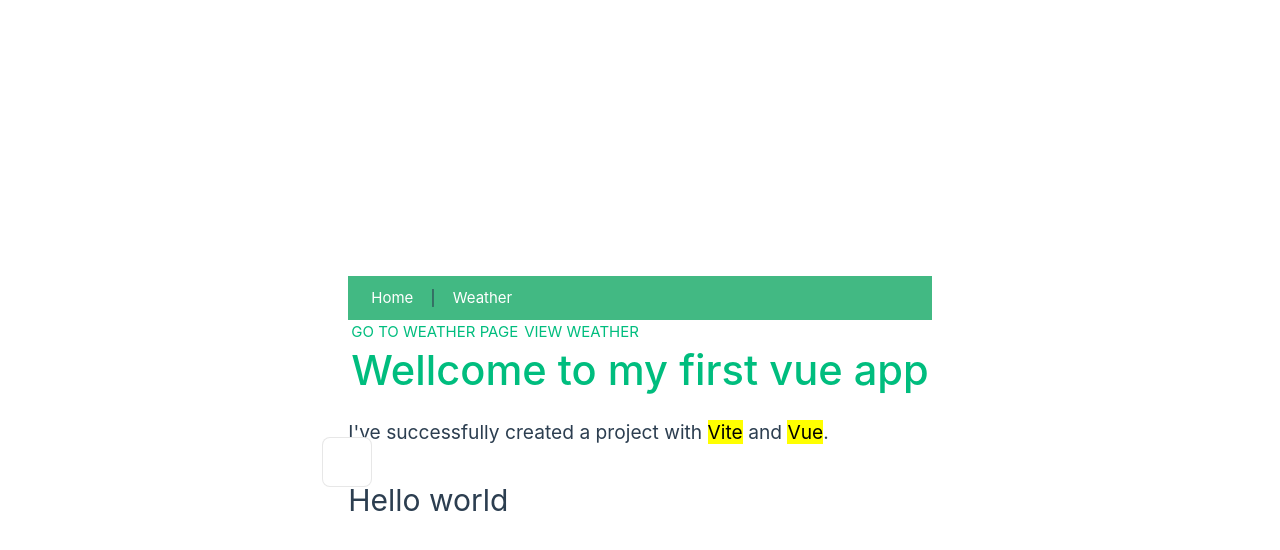
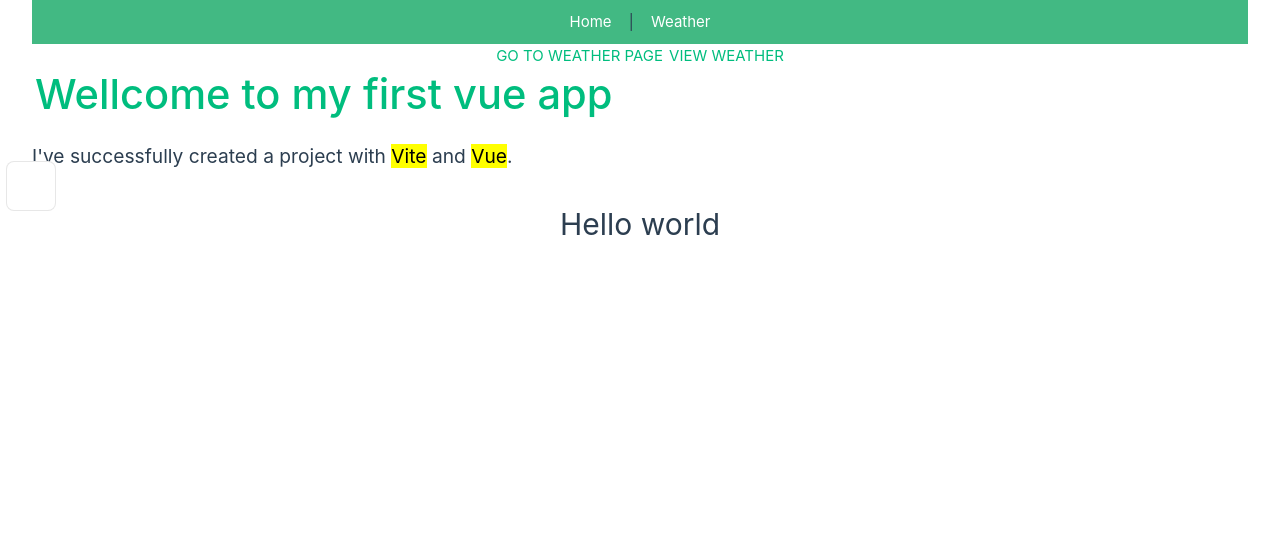
Before and after one commit to developerMohib/weather-update, a Vue app: page / in a window 1280 px wide. Shown: the top 550 px of the page. Built offline with nearby package versions, Linux system fonts and the light colour scheme.

Commit message:
app refector

```diff
--- a/src/assets/main.css
+++ b/src/assets/main.css
@@ -23,8 +23,7 @@ a,
 
 @media (min-width: 1024px) {
   body {
-    display: flex;
-    place-items: center;
+    text-align: center;
   }
 
   #app {
```
